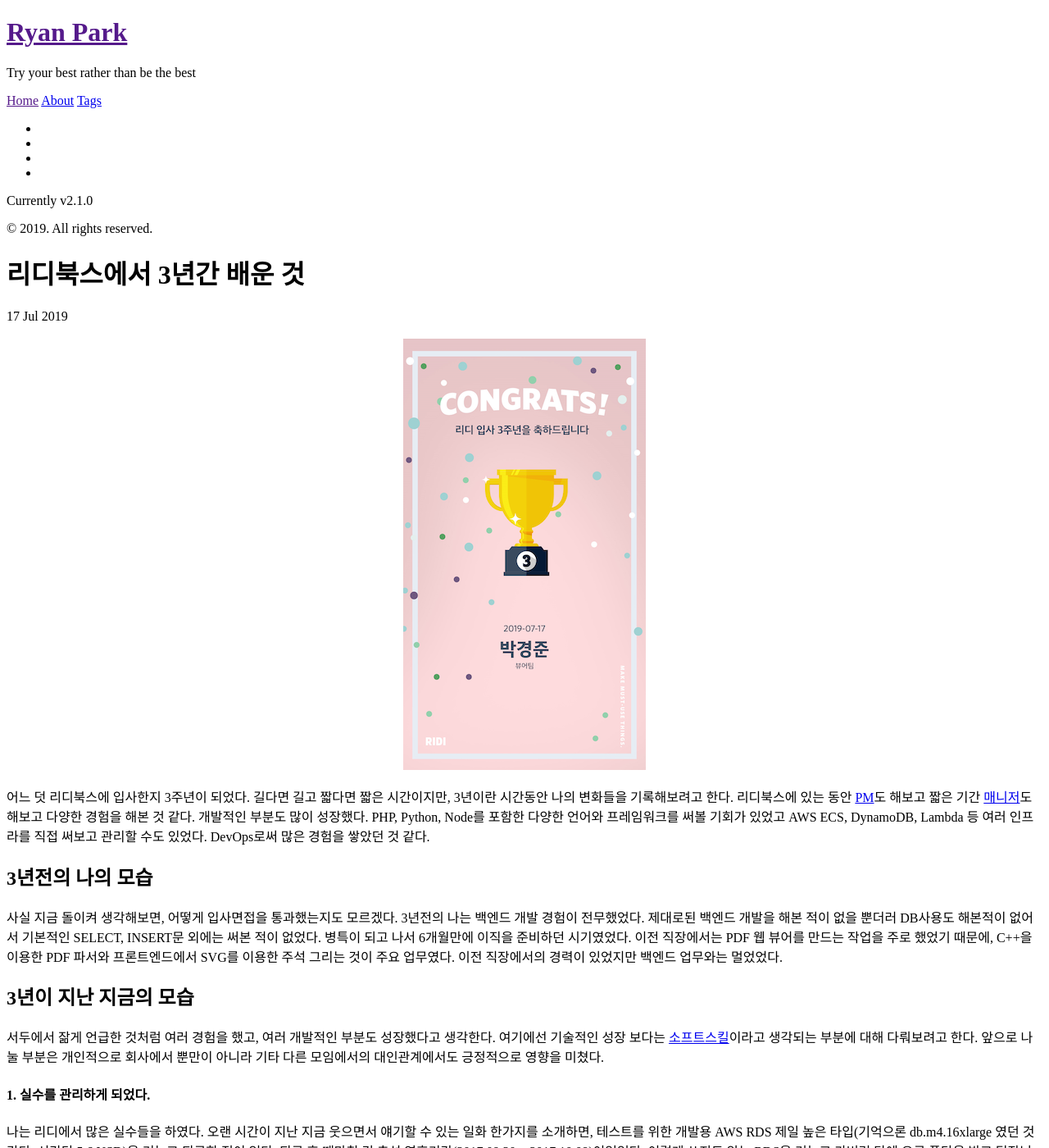
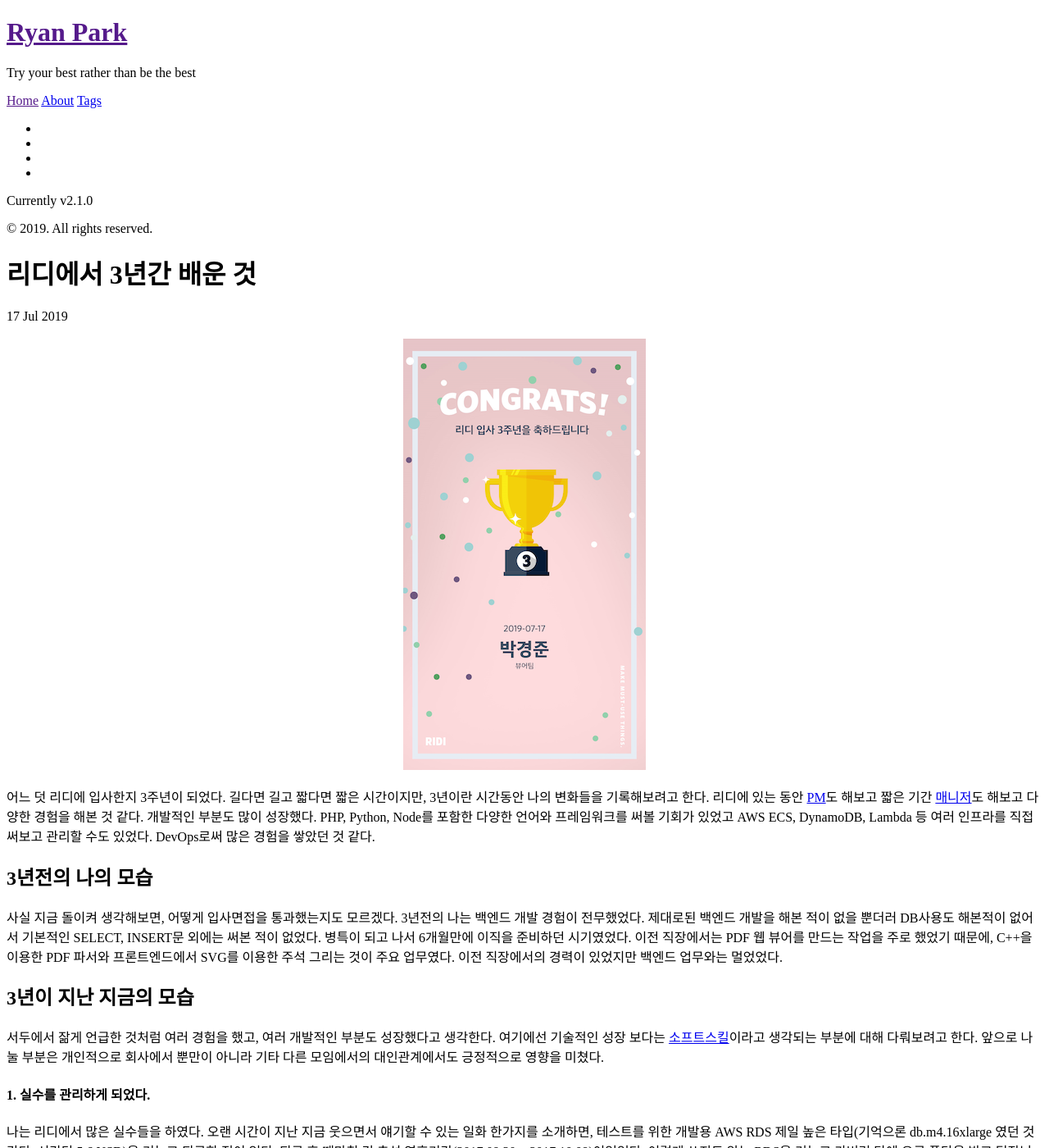
Before and after one commit to ryandev421/ryanpark91.github.io, a Jekyll site: the page built from _posts/development/2019-07-17-ridibooks-3rd-year.md, in a window 1280 px wide and 1400 px high. Shown: the whole window at 82% size. Built offline with Jekyll 4.4.1, drawn with Linux system fonts in a browser that asks for light colours; comment, search, counter and statistics services are not loaded.

Commit message:
리디북스 -> 리디

```diff
--- a/_posts/development/2019-07-17-ridibooks-3rd-year.md
+++ b/_posts/development/2019-07-17-ridibooks-3rd-year.md
@@ -1,17 +1,17 @@
 ---
 layout: post
-title: 리디북스에서 3년간 배운 것
+title: 리디에서 3년간 배운 것
 date: 2019-07-17
 excerpt: "어느덧 입사 3주년"
-tags: [리디북스, 회고]
+tags: [리디, 회고]
 comments: true
 category: development
 ---
 
 <center><img src="/assets/img/posts/ridibooks-3rd-year.png"/></center>
 
-어느 덧 리디북스에 입사한지 3주년이 되었다. 길다면 길고 짧다면 짧은 시간이지만, 3년이란 시간동안 나의 변화들을 기록해보려고 한다.
-리디북스에 있는 동안 [PM](/ridi-romance-serial-development/)도 해보고 짧은 기간 [매니저](/look-back-2018/)도 해보고
+어느 덧 리디에 입사한지 3주년이 되었다. 길다면 길고 짧다면 짧은 시간이지만, 3년이란 시간동안 나의 변화들을 기록해보려고 한다.
+리디에 있는 동안 [PM](/ridi-romance-serial-development/)도 해보고 짧은 기간 [매니저](/look-back-2018/)도 해보고
 다양한 경험을 해본 것 같다. 개발적인 부분도 많이 성장했다. PHP, Python, Node를 포함한 다양한 언어와 프레임워크를 써볼 기회가 있었고
 AWS ECS, DynamoDB, Lambda 등 여러 인프라를 직접 써보고 관리할 수도 있었다. DevOps로써 많은 경험을 쌓았던 것 같다.
 
```
